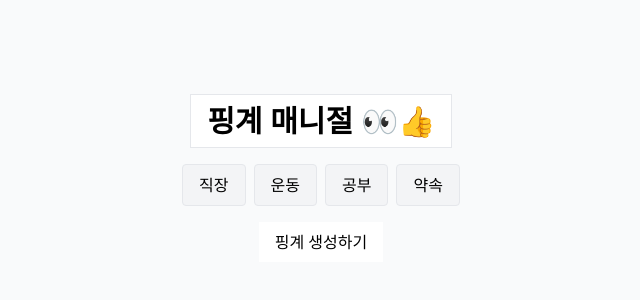
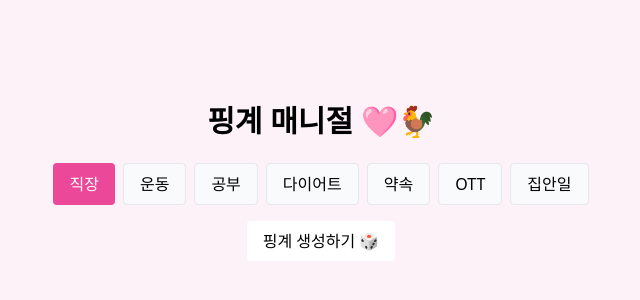
Before and after one commit to hhjin1/pinggye-manager, a React (Vite) app: page / in a window 1280 px wide. Shown: the part 222-522 px from the top of the page, without its empty margins (319-959 px from the left). Built offline with nearby package versions, Linux system fonts and the light colour scheme.

Commit message:
Style : 전반적인 스타일 수정

```diff
--- a/src/App.tsx
+++ b/src/App.tsx
@@ -2,10 +2,7 @@ import { useState } from "react";
 import { excusesList } from "./data/excuseList";
 
 function App() {
-  const [selected, setSelected] = useState<
-    // "직장" | "운동" | "공부" | "약속" | ""
-    keyof typeof excusesList | ""
-  >("");
+  const [selected, setSelected] = useState<keyof typeof excusesList>("직장");
   const [excuse, setExcuse] = useState("");
 
   const createExcuse = () => {
@@ -17,12 +14,12 @@ function App() {
   };
 
   return (
-    <div className="min-h-screen bg-gray-50 flex flex-col items-center justify-center gap-4">
-      <h1 className="px-4 py-2 bg-white text-3xl font-bold border">
-        핑계 매니절 👀👍
-      </h1>
+    <div className="min-h-screen bg-pink-50 flex flex-col items-center justify-center gap-4">
+      <h1 className="px-4 py-2  text-3xl font-bold">핑계 매니절 🩷🐓</h1>
       <div className="flex flex-row gap-2">
-        {(["직장", "운동", "공부", "약속"] as const).map((category) => (
+        {(
+          ["직장", "운동", "공부", "다이어트", "약속", "OTT", "집안일"] as const
+        ).map((category) => (
           <button
             type="button"
             key={category}
@@ -31,8 +28,8 @@ function App() {
             }}
             className={` px-4 py-2 rounded ${
               selected === category // selected값이랑 카테고리의 값이 일치할 떄 파란배경 그렇지 않으면 하얀배경이 된다.
-                ? "bg-blue-500 text-white"
-                : "bg-gray-100 border"
+                ? "bg-pink-500 text-white"
+                : "bg-gray-50 border"
             }`}
           >
             {category}
@@ -41,10 +38,10 @@ function App() {
       </div>
       <button
         type="button"
-        className="px-4 py-2 bg-white"
+        className="px-4 py-2 bg-white hover:bg-blue-500 hover:text-white rounded"
         onClick={createExcuse}
       >
-        핑계 생성하기
+        핑계 생성하기 🎲
       </button>
       {excuse && <p>"{excuse}"</p>}
       {/* 조건 && 보여줄 것 */}
--- a/src/data/excuseList.ts
+++ b/src/data/excuseList.ts
@@ -36,6 +36,19 @@ export const excusesList = {
     "이해하려 했는데 이해가 도망쳤어요.",
     "단어를 외웠는데 단어가 날 잊었어요.",
   ],
+  다이어트: [
+    "다이어트 시작 전 마지막 치팅데이였어요. 5일째요.",
+    "헬스장 대신 헬스 유튜브만 봤어요.",
+    "사라다 먹으려다 사라다 없어졌어요.",
+    "저울이 고장 났길래 먹었어요.",
+    "어차피 내일부터 시작할 거잖아요?",
+    "샐러드를 시켰는데 배달 오류로 피자가 왔어요.",
+    "칼로리는 숫자일 뿐이잖아요?",
+    "다이어트 한다고 말했지, 실행한다고는 안 했어요.",
+    "밥 대신 바람 쐬려 했는데 배가 고프더라고요.",
+    "식단 앱을 지우면 다이어트도 안 한 거잖아요?",
+  ],
+
   약속: [
     "갑자기 바쁜 일이 생겼어요.",
     "출발하려다 의자가 날 붙잡았어요.",
@@ -48,4 +61,30 @@ export const excusesList = {
     "길을 나섰는데 돌아오는 길만 보였어요.",
     "너무 설레서 못 나가겠더라...",
   ],
+
+  OTT: [
+    "1화만 본다 했는데 제작진 의도가 궁금해서 끝까지 봤어요.",
+    "스킵 안 하고 오프닝도 다 봐줘야 예의잖아요?",
+    "자막 읽다가 독해력이 올라서 공부한 걸로 쳤어요.",
+    "엔딩 크레딧 보고 눈물 닦느라 아무것도 못 했어요.",
+    "다큐멘터리를 봤으니 교양 시간으로 인정이죠?",
+    "‘다음 화 자동 재생’을 이길 사람이 누가 있나요?",
+    "보다 멈추면 캐릭터들이 서운해할 것 같아서...",
+    "시청 완료 버튼 누르고 진짜 세상을 눌렀어요.",
+    "영상 껐더니 유튜브가 저를 다시 켰어요.",
+    "넷플릭스는 죄가 없어요. 제 의지가 약했을 뿐.",
+  ],
+
+  집안일: [
+    "청소하려고 했는데 먼지가 나보다 강했어요.",
+    "걸레질이 요가처럼 느껴져서 수련만 했어요.",
+    "세탁기 돌렸는데 같이 돌아버렸어요.",
+    "설거지하려 했는데 그릇이 저항하더라고요.",
+    "청소기와의 대치 상황에서 제가 졌어요.",
+    "이불 개다가 말았어요. 말 그대로 말았어요.",
+    "휴지가 없어서 시작도 못 했어요.",
+    "물걸레질 하다가 명상 상태에 빠졌어요.",
+    "청소 전 후 사진 찍으려다 셀카 찍고 끝났어요.",
+    "집안일은 내일부터 진심 내일부터 할 거예요.",
+  ],
 };
```
